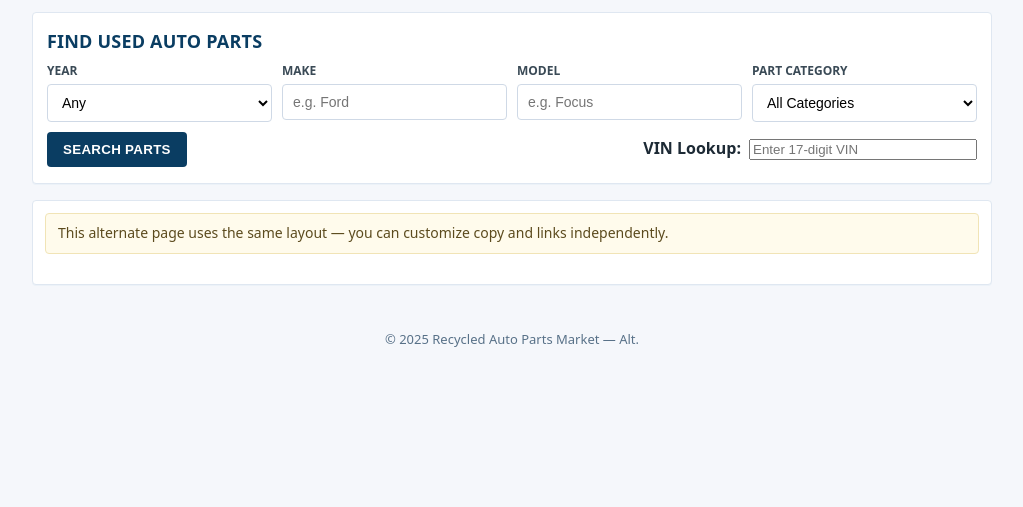
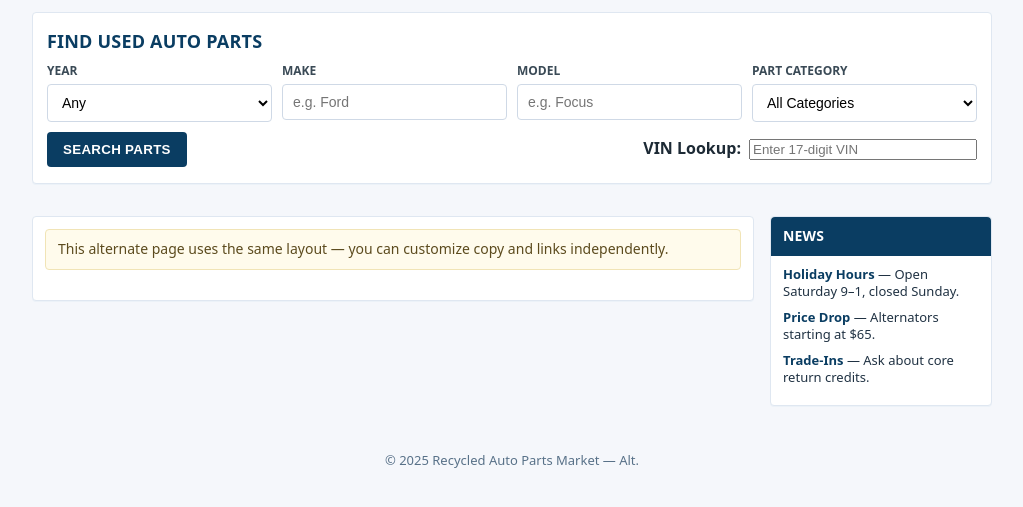
Before and after one commit to afr117/bussiness, a Flask app: page /alt in a window 1280 px wide. Shown: the part 174-681 px from the top of the page, without its empty margins (128-1151 px from the left). Run offline with Flask 3, Linux system fonts and the light colour scheme.

Commit message:
Update alt.html

```diff
--- a/templates/alt.html
+++ b/templates/alt.html
@@ -26,12 +26,9 @@
     /* BRAND ROW (logo + text) */
     .brand-row{ display:flex; align-items:center; gap:12px; }
     .site-logo{
-      display:block;
-      height:48px; width:auto;
-      border-radius:6px;
-      box-shadow:0 0 0 1px rgba(255,255,255,.08) inset;
+      display:block; height:48px; width:auto;
+      border-radius:6px; box-shadow:0 0 0 1px rgba(255,255,255,.08) inset;
     }
-
     .site-title{ font-size:28px; font-weight:800; letter-spacing:.3px; margin:0; line-height:1.1; text-transform:uppercase; }
     .site-sub{ font-size:13px; opacity:.9; margin-top:4px; }
     .banner-actions{ margin-left:auto; display:flex; gap:8px; align-items:center; }
@@ -139,6 +136,35 @@
     .content-pad{ padding:12px; }
     .notice{ background:#fffbec; border:1px solid #f1e4b6; padding:10px 12px; border-radius:4px; font-size:14px; color:#5c4b1e; }
 
+    /* RIGHT NEWS BOX LAYOUT */
+    .content-with-news{
+      display:flex;
+      align-items:flex-start;
+      gap:16px;
+      margin-top:16px;
+    }
+    .content-main{ flex:1; min-width:0; }
+    .news-box{
+      width:220px;
+      position:sticky;
+      top:12px;
+      align-self:flex-start;
+    }
+    .news-head{
+      background:var(--cp-blue);
+      color:#fff;
+      padding:10px 12px;
+      border-radius:4px 4px 0 0;
+      font-size:14px;
+      font-weight:800;
+      letter-spacing:.2px;
+      text-transform:uppercase;
+    }
+    .news-body{ padding:10px 12px; }
+    .news-item{ margin:0 0 8px 0; font-size:13px; color:#203243; }
+    .news-item a{ color:#0a3d62; text-decoration:none; font-weight:700; }
+    .news-item a:hover{ text-decoration:underline; }
+
     .inventory{ margin-top:18px; }
     .products{ display:flex; flex-wrap:wrap; justify-content:center; gap:16px; }
     .card{ width:240px; background:#fff; border:1px solid #e3ebf5; border-radius:4px; box-shadow:0 1px 0 #ecf2f9; padding:10px; }
@@ -151,6 +177,8 @@
     @media (max-width:1024px){
       .search-grid{ grid-template-columns: 1fr 1fr; }
       .vin-line{ margin-left:0; }
+      .content-with-news{ flex-direction:column; }
+      .news-box{ width:auto; position:static; }
     }
   </style>
 </head>
@@ -259,6 +287,9 @@
       </form>
     </div>
 
+    <!-- Content + Right News -->
+    <div class="content-with-news">
+      <div class="content-main">
         <section class="panel content-pad">
           <div class="notice">
             This alternate page uses the same layout — you can customize copy and links independently.
@@ -278,6 +309,18 @@
             </div>
           </div>
         </section>
+      </div>
+
+      <!-- Slim News Box -->
+      <aside class="news-box panel" aria-label="Latest News">
+        <div class="news-head">News</div>
+        <div class="news-body">
+          <p class="news-item"><a href="#">Holiday Hours</a> — Open Saturday 9–1, closed Sunday.</p>
+          <p class="news-item"><a href="#">Price Drop</a> — Alternators starting at $65.</p>
+          <p class="news-item"><a href="#">Trade-Ins</a> — Ask about core return credits.</p>
+        </div>
+      </aside>
+    </div>
 
     <footer>
       © {{ 2025 }} Recycled Auto Parts Market — Alt.
```
Lines whose indentation alone changed are shown as unchanged.
